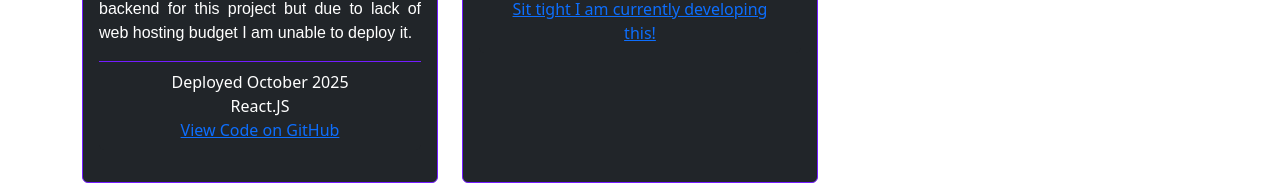
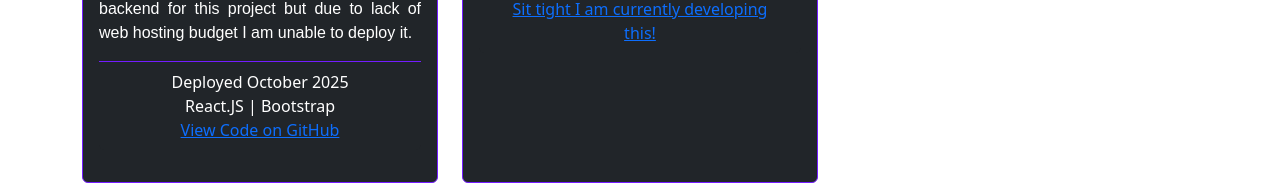
Before and after one commit to JayrusLuy/Digital-Portfolio, a React (Vite) app: page /Digital-Portfolio/projects in a window 1280 px wide. Shown: the part 1241-1424 px from the top of the page. Built offline with nearby package versions, Linux system fonts and the light colour scheme.

Commit message:
added bootstrap in Online Portfolio Card

```diff
--- a/src/Projects.jsx
+++ b/src/Projects.jsx
@@ -184,7 +184,7 @@ function Projects() {
                   <center>
                     Deployed October 2025
                     <br />
-                    React.JS
+                    React.JS | Bootstrap
                     <br />
                     <a
                       className="link-underline-primary"
```
